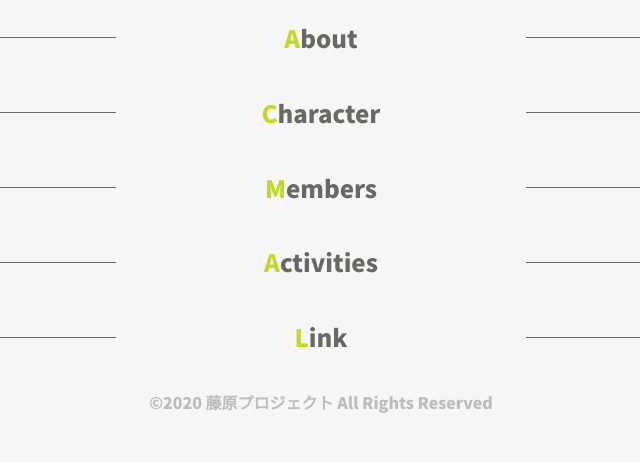
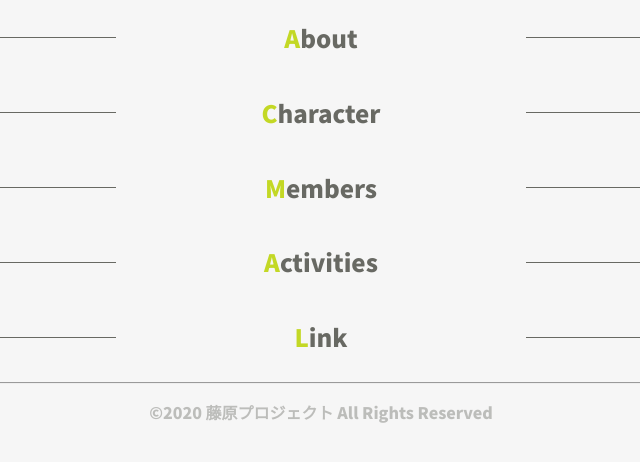
Before and after one commit to habakigumi/univ-web, a Vue app: page / in a window 1280 px wide. Shown: the top 462 px of the page, without its empty margins (319-959 px from the left). Built offline with nearby package versions, Linux system fonts and the light colour scheme.

Commit message:
権利表示の上の線を追加

```diff
--- a/src/components/Footer.vue
+++ b/src/components/Footer.vue
@@ -1,5 +1,6 @@
 <template>
   <footer>
+    <hr />
     <p>&copy;2020 藤原プロジェクト All Rights Reserved</p>
   </footer>
 </template>
@@ -14,12 +15,16 @@ export default {
 @import url("https://fonts.googleapis.com/css2?family=Noto+Sans+JP:wght@500;900&display=swap");
 
 footer {
+  hr {
+    width: 100vw;
+  }
   p {
     font-family: Noto Sans JP;
     font-style: normal;
     font-weight: 900;
     color: $sub;
     opacity: 0.4;
+    text-align: center;
   }
 }
 </style>
```
